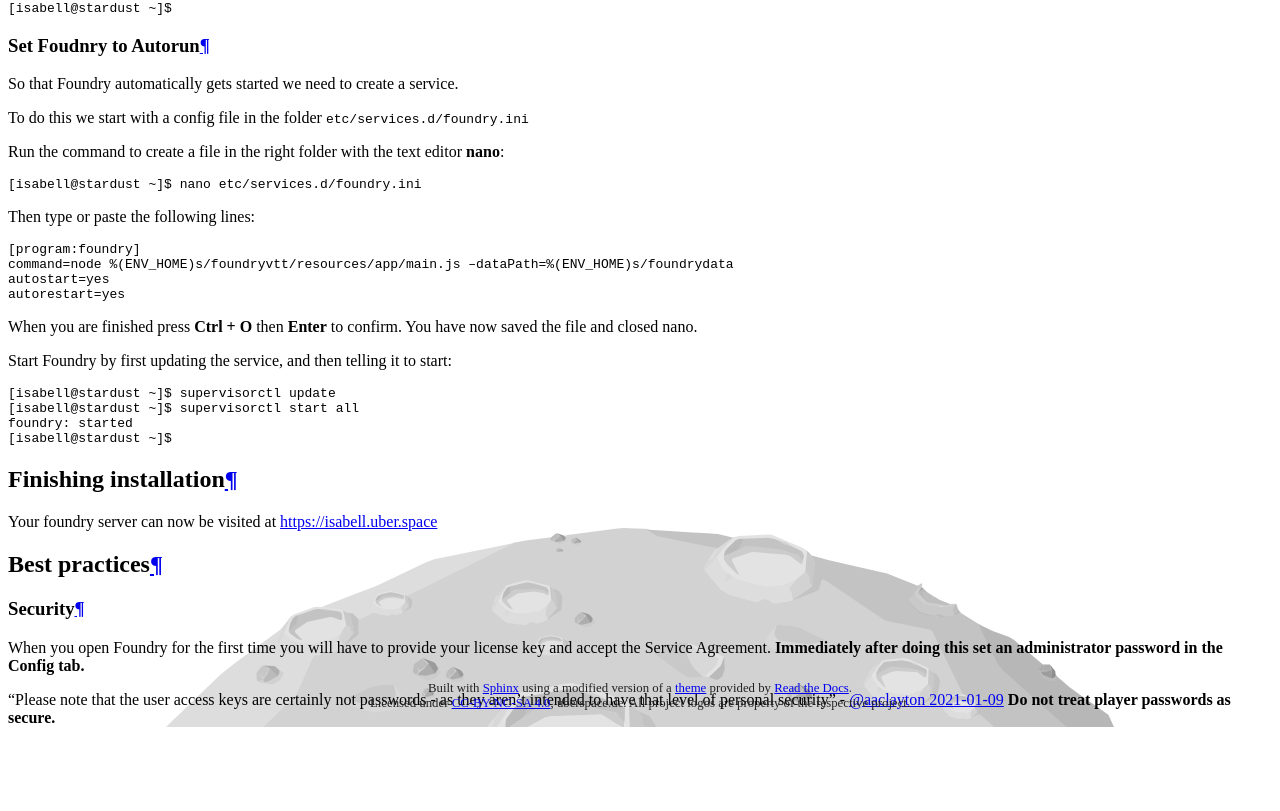
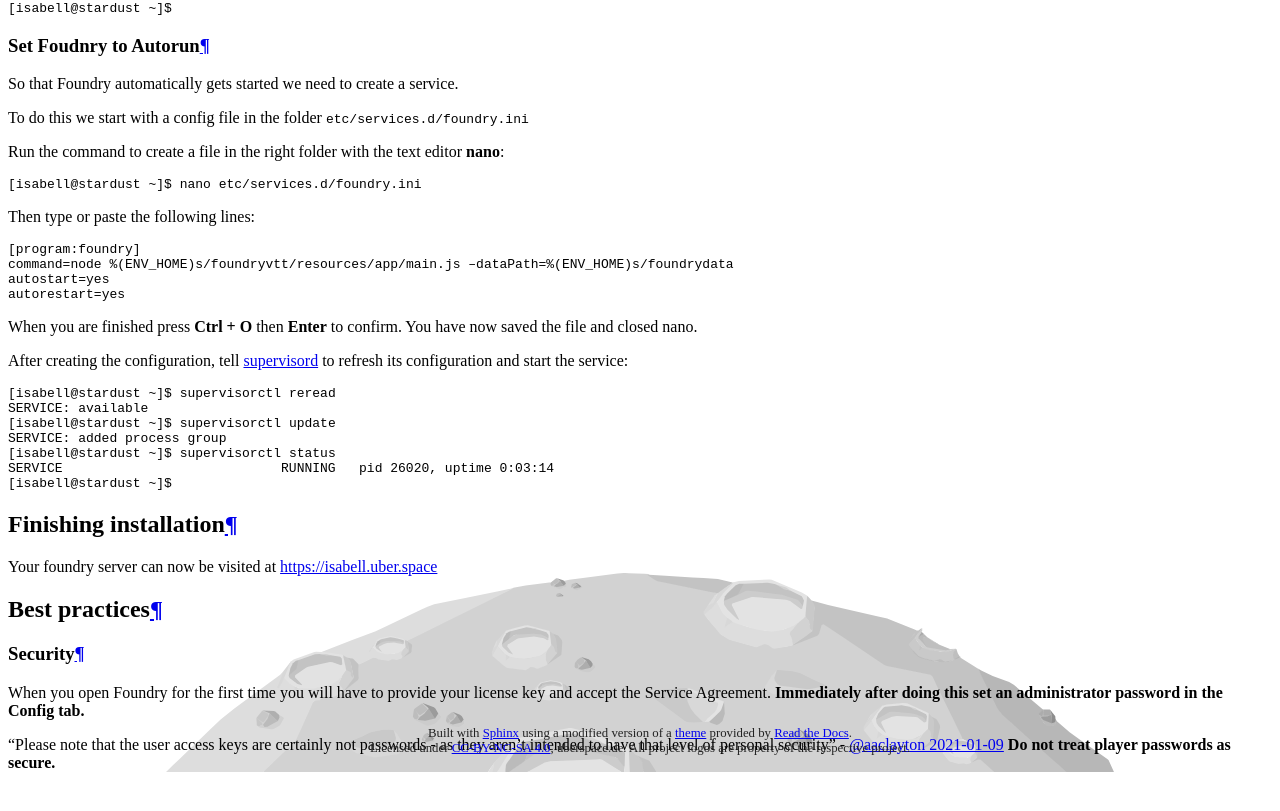
Before and after one commit to Uberspace/lab, a Sphinx documentation site: the page built from source/guide_foundryvtt.rst, in a window 1280 px wide and 900 px high, scrolled down 6260 px. Shown: the top 811 px of the window. Built offline with Sphinx 7.4.7 and the Read the Docs theme 2.0.0, drawn with Linux system fonts in a browser that asks for light colours.

Commit message:
Update source/guide_foundryvtt.rst
Add includes statement for supervisord

Co-authored-by: luto <m@luto.at>

```diff
--- a/source/guide_foundryvtt.rst
+++ b/source/guide_foundryvtt.rst
@@ -187,14 +187,7 @@
 You have now saved the file and closed nano.
 
 
-Start Foundry by first updating the service, and then telling it to start:
-
-::
-
- [isabell@stardust ~]$ supervisorctl update
- [isabell@stardust ~]$ supervisorctl start all
- foundry: started
- [isabell@stardust ~]$
+.. include:: includes/supervisord.rst
 
 Finishing installation
 ======================
```
